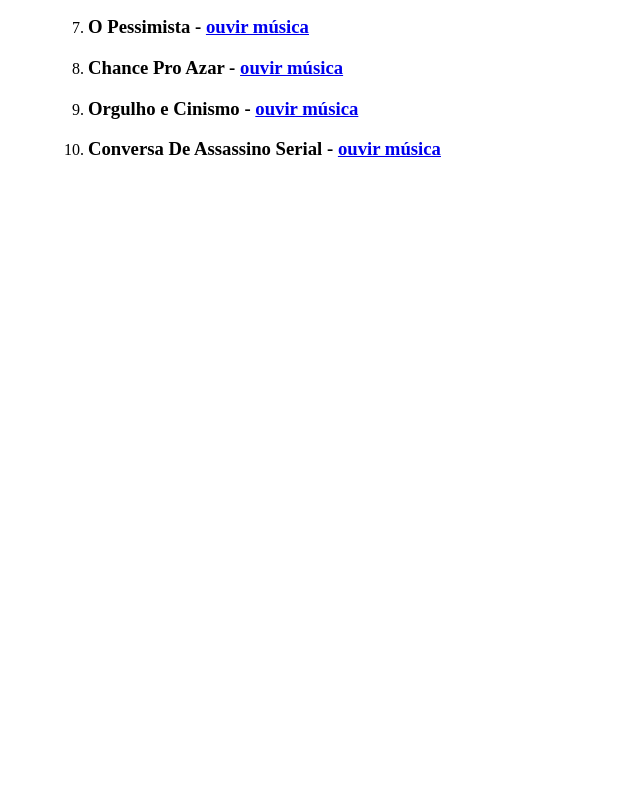
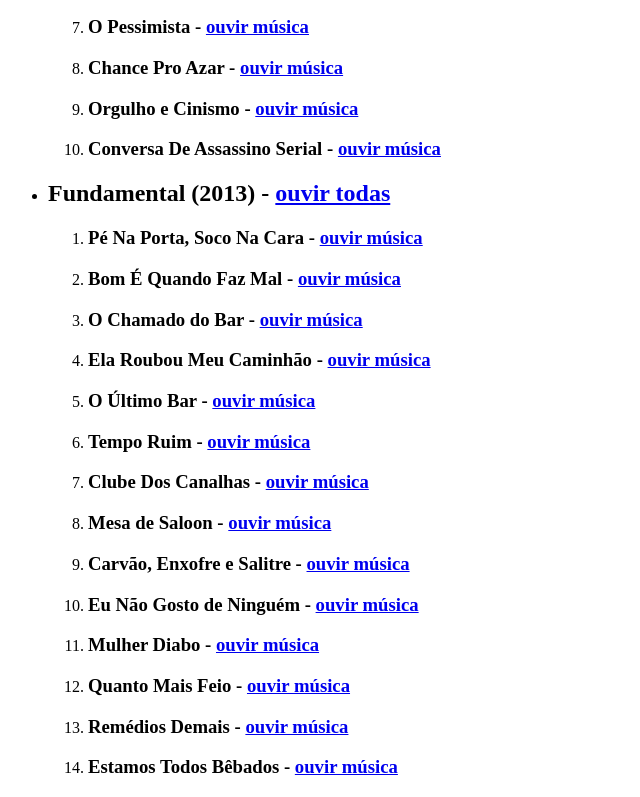
Before and after one commit to DEV-HenriQ/pagina-discografia-matanza, a plain HTML site: page index.html in a window 1280 px wide. Shown: the part 355-1152 px from the top of the page, without its empty margins (0-640 px from the left). Before the commit the page ends 800 px from the top, so only its background shows below. Drawn offline with Linux system fonts and the light colour scheme.

Commit message:
Adicionando segundo álbum

```diff
--- a/index.html
+++ b/index.html
@@ -32,6 +32,25 @@
                <li><h3>Conversa De Assassino Serial - <a href="https://youtu.be/sUZBi5wOhTE?si=vS0330yxFt2Mkewv" target="_blank">ouvir música</a></h3></li>
             </ol>
          </li>
+         <li>
+            <h2>Fundamental (2013) - <a href="https://www.youtube.com/watch?v=FtCIrW9WkPI&list=PLr3TLS2OZYxJAFhctbbv9f1xIgLEzvCFI" target="_blank">ouvir todas</a></h2>
+            <ol>
+               <li><h3>Pé Na Porta, Soco Na Cara - <a href="https://youtu.be/FtCIrW9WkPI" target="_blank">ouvir música</a></h3></li>
+               <li><h3>Bom É Quando Faz Mal - <a href="https://youtu.be/rwVtSE9TmZk?si=kClWNPGqm7mXSQHx" target="_blank">ouvir música</a></h3></li>
+               <li><h3>O Chamado do Bar - <a href="https://youtu.be/3ZxNLwvzoEc?si=eyZ8lmt0ZNIm5ew_" target="_blank">ouvir música</a></h3></li>
+               <li><h3>Ela Roubou Meu Caminhão - <a href="https://youtu.be/kdNWbyOf8IM?si=pYP-9mLuDzp01jLA" target="_blank">ouvir música</a></h3></li>
+               <li><h3>O Último Bar - <a href="https://youtu.be/af84ersMe9c?si=EVGNpW45uLQuYG7u" target="_blank">ouvir música</a></h3></li>
+               <li><h3>Tempo Ruim - <a href="https://youtu.be/cDcUTSWXQrk?si=hUor9_SpPx5KTKd3" target="_blank">ouvir música</a></h3></li>
+               <li><h3>Clube Dos Canalhas - <a href="https://youtu.be/HQcEDB8Pfeg?si=kEv2a1e5IDqnmzt8" target="_blank">ouvir música</a></h3></li>
+               <li><h3>Mesa de Saloon - <a href="https://youtu.be/Feuy4locTzI?si=c0t5uYok_MIZcLBv" target="_blank">ouvir música</a></h3></li>
+               <li><h3>Carvão, Enxofre e Salitre - <a href="https://youtu.be/yu0ShOk9ldM?si=YMTx0KIbmYBO7WS-" target="_blank">ouvir música</a></h3></li>
+               <li><h3>Eu Não Gosto de Ninguém - <a href="https://youtu.be/kVEBesKRxEQ?si=NFkELT5ZyDz9ladS" target="_blank">ouvir música</a></h3></li>
+               <li><h3>Mulher Diabo - <a href="https://youtu.be/gdD601Au1u8?si=jXZrBuGCRN6BsqoW" target="_blank">ouvir música</a></h3></li>
+               <li><h3>Quanto Mais Feio - <a href="https://youtu.be/t9Lt7ESRHyc?si=2hRKT0iH-4PrDRXh" target="_blank">ouvir música</a></h3></li>
+               <li><h3>Remédios Demais - <a href="https://youtu.be/LSv730GE9w8?si=5-eJ_MP_TIx55erm" target="_blank">ouvir música</a></h3></li>
+               <li><h3>Estamos Todos Bêbados - <a href="https://youtu.be/T49hRqPetyw?si=VKvlvm2VdILPB3G6" target="_blank">ouvir música</a></h3></li>
+            </ol>
+         </li>
       </ul>
    </body>
 </html>
```
